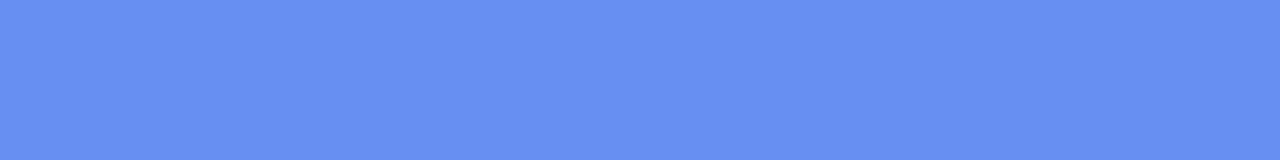
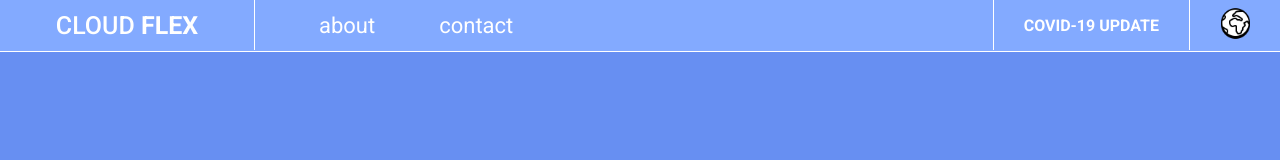
Before and after one commit to Romero0000/landing_live_streaming, a website: page index.html in a window 1280 px wide. Drawn offline with nearby package versions, Linux system fonts and the light colour scheme; files that its build step writes are made by us from their sources.

Commit message:
header implementation

```diff
--- a/index.html
+++ b/index.html
@@ -11,11 +11,41 @@
 <link rel="stylesheet" href="dist/index.css">
 </head>
 <body>
-    <header>
+    <header class="header">
+        <div class="container">
+            <nav class="header__nav nav">
+                <div class="nav__title">
+                    <a href="#" class="nav__title-link">CLOUD <span>FLEX</span></a>
+                </div>
+                <div class="nav__links">
+                    <ul class="nav__links-list list">
+                        <li class="list__item">
+                            <a href="#" class="list__item-link">about</a>
+                        </li>
+                        <li class="list__item">
+                            <a href="#" class="list__item-link">
+                                contact
+                            </a>
+                        </li>
+                    </ul>
+                </div>
+                <div class="nav__covid-wrapper covid">
+                    <a href="#" class="covid__link">COVID-19 UPDATE</a>
+                </div>
+                <div class="nav__globe-wrapper globe">
+                    <a href="#" class="globe__link">
+                        <img src="assets/icons8-планета-48.png" alt="#" class="globe__link-icon">
+                    </a>
+                </div>
+            </nav>
+        </div>
 
     </header>
     <main>
 
     </main>
+    <footer>
+
+    </footer>
 </body>
 </html>
--- a/package.json
+++ b/package.json
@@ -15,7 +15,9 @@
   "type": "commonjs",
   "source": "index.html",
   "scripts": {
-    "sass:watch": "sass --style=expanded --watch styles:dist"
+    "sass:watch": "sass --style=expanded --watch styles:dist",
+    "parcel:watch": "parcel serve --dist-dir public",
+    "parcel:build": "parcel build --dist-dir build --public-url ./"
   },
   "devDependencies": {
     "parcel": "^2.16.4",
--- a/styles/_basic.scss
+++ b/styles/_basic.scss
@@ -7,3 +7,19 @@ body{
     margin: 0;
     font-family: Roboto;
 }
+.container{
+    max-width: 1440px;
+    margin: 0 auto;
+}
+h1, h2, h3, h4, h5, h6, p, ul, button{
+    margin: 0;
+    padding: 0;
+
+}
+ a{
+    text-decoration: none;
+    color: unset;
+ }
+ li{
+    list-style: none;
+ }
--- /dev/null
+++ b/styles/_header.scss
@@ -0,0 +1,89 @@
+@use 'variables.scss' as v;
+@use 'sass:color';
+@use 'mixins.scss' as m;
+@use 'placeholders.scss';
+
+.header{
+    width: 100%;
+    height: 52px;
+    background-color: rgb(131, 170, 255);
+    border-bottom: 1px solid v.$white-color;
+    position: sticky;
+    top: 0;
+    z-index: 1000;
+    .nav{
+        height: 50px;
+        display: flex;
+        @include m.d-flex(start, center);
+        &__title{
+            height: 100%;
+            width: 255px;
+            border-right: 1px solid v.$white-color;
+            @include m.d-flex(center, center);
+            &-link{
+                font-size: 25px;
+                font-weight: 500;
+                color: v.$white-color;
+                span{
+                    font-weight: 700;
+                }
+                @extend %hover-db;
+                }
+            }
+            &__links{
+                flex-grow: 1;
+                .list{
+                    @include m.d-flex(start, center, nowrap, row, min(100px, 5vw), 0);
+                    padding: 0 0 0 min(100px, 5vw);
+
+                    &__item{
+                        &-link{
+                            font-size: 22px;
+                            font-weight: 400;
+                            color: v.$white-color;
+
+                            @extend %hover-db;
+
+                        }
+                    }
+                }
+                @media( max-width:v.$media_l){
+                    .list{
+                        @include m.d-flex(center, center, nowrap, row, min(100px, 5vw), 0);
+                        padding: 0;
+                    }
+                }
+
+            }
+            .covid {
+                height: 100%;
+                @include m.d-flex(center, center);
+                padding: 0 30px;
+                border: {
+                    left: 1px solid v.$white-color;
+                    right: 1px solid v.$white-color;
+                }
+            &__link{
+                font-size: 16px;
+                font-weight: 700;
+                color: v.$white-color;
+
+                @extend %hover-db;
+            }
+
+        }
+        .globe{
+            width: 90px;
+            @include m.d-flex(center, center);
+
+            &__link{
+                &-icon{
+                   width: 35px;
+                   height: 35px;
+
+                   @extend %hover-db-icon;
+                }
+            }
+        }
+    }
+}
--- a/styles/_importer.scss
+++ b/styles/_importer.scss
@@ -1 +1,2 @@
-@forward '_basic.scss'
+@forward '_basic.scss';
+@forward 'header.scss'
--- /dev/null
+++ b/styles/_mixins.scss
@@ -0,0 +1,9 @@
+@mixin d-flex($justify: center, $align: center, $wrap: nowrap, $direction: row, $column-gap: 0, $row-gap: 0) {
+    display: flex;
+    justify-content: $justify ;
+    align-items: $align;
+    flex-wrap: $wrap;
+    flex-direction: $direction;
+    column-gap: $column-gap;
+    row-gap: $row-gap;
+}
--- /dev/null
+++ b/styles/_placeholders.scss
@@ -0,0 +1,15 @@
+@use 'variables.scss' as v;
+%hover-db{
+    &:hover{
+        cursor: pointer;
+        color: v.$darkblue-color;
+    }
+}
+%hover-db-icon{
+    display: inline-block;
+    transition: transform .4s ease;
+    &:hover{
+        cursor: pointer;
+        transform: rotate(360deg);
+    }
+}
--- a/styles/_variables.scss
+++ b/styles/_variables.scss
@@ -1 +1,11 @@
 $blue-color: #678FF2;
+$white-color: #fff;
+$darkblue-color: rgb(20, 20, 99);
+
+
+$media_xxl: 1400px;
+$media_xl: 1200px;
+$media_l: 992px;
+$media_m: 768px;
+$media_s: 576px;
+$media_xs: 428px;
```
Also changed, not shown: styles/header.scss (deleted), 1 other file.
